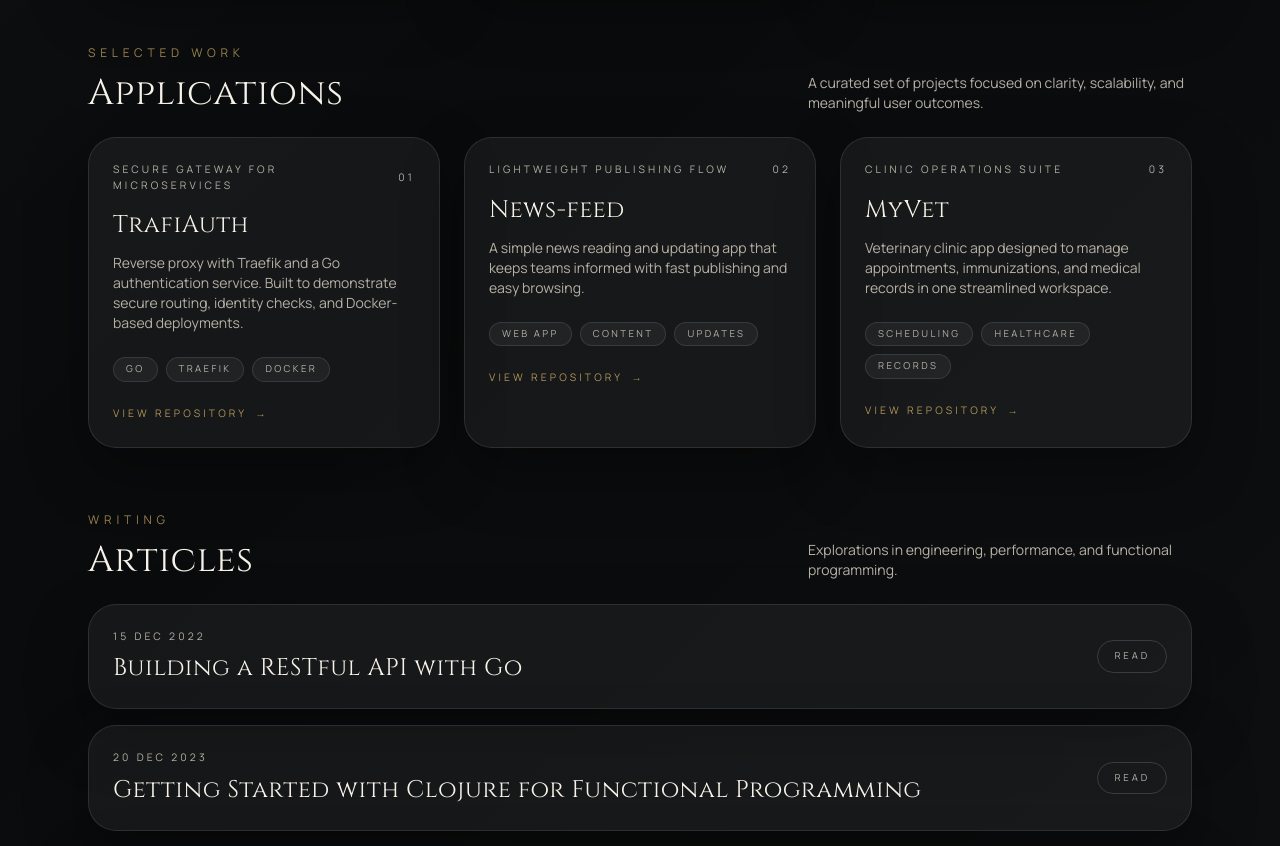
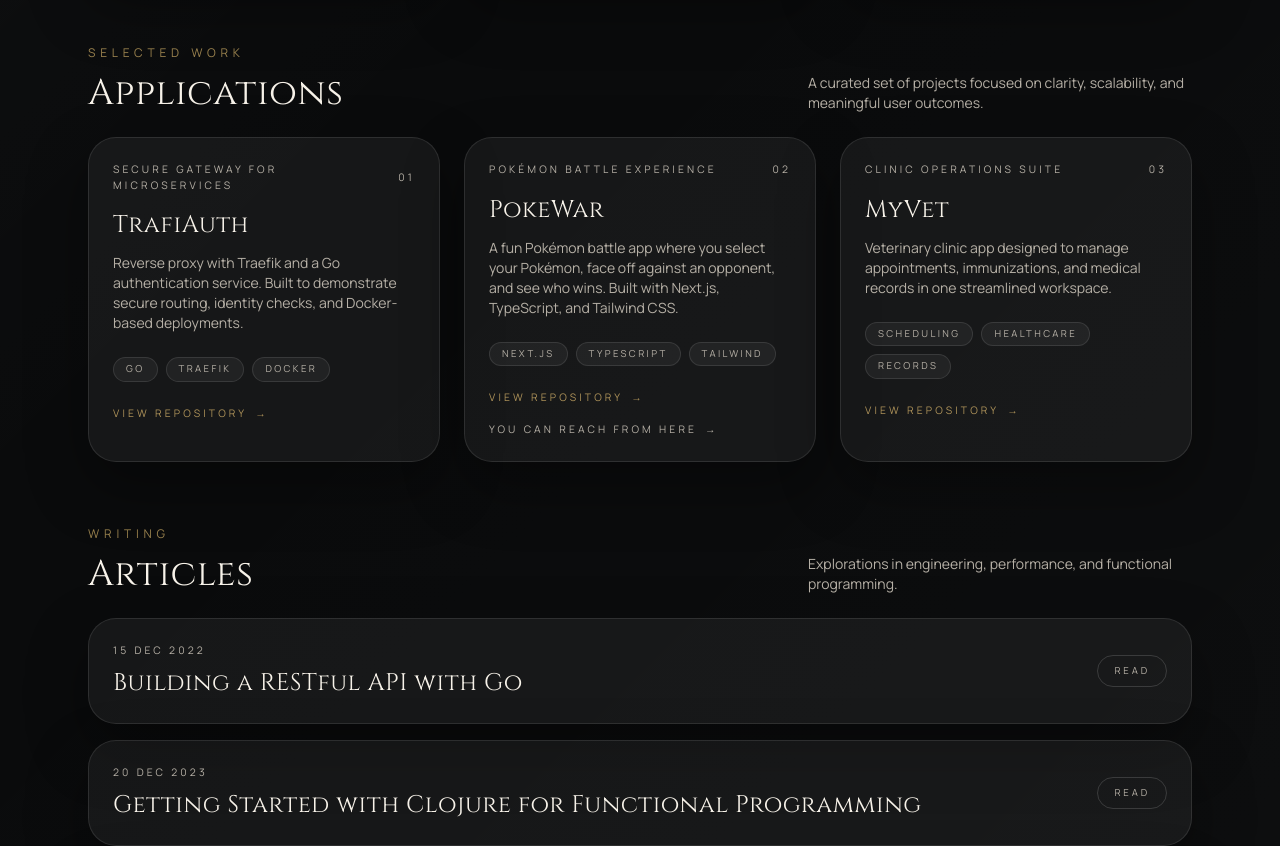
Before and after one commit to oozan/cv-web, a Next.js app: page / in a window 1280 px wide. Shown: the part 1060-1906 px from the top of the page. Built offline with nearby package versions, Linux system fonts and the light colour scheme.

Commit message:
Replace News-feed with PokeWar

```diff
--- a/src/components/Applications.tsx
+++ b/src/components/Applications.tsx
@@ -3,6 +3,8 @@
   subtitle: string;
   description: string;
   link: string;
+  demoLink?: string;
+  demoLabel?: string;
   tags: string[];
 }
 
@@ -16,12 +18,14 @@
     tags: ["Go", "Traefik", "Docker"],
   },
   {
-    name: "News-feed",
-    subtitle: "Lightweight publishing flow",
+    name: "PokeWar",
+    subtitle: "Pokémon battle experience",
     description:
-      "A simple news reading and updating app that keeps teams informed with fast publishing and easy browsing.",
-    link: "https://github.com/oozan/news-feed",
-    tags: ["Web App", "Content", "Updates"],
+      "A fun Pokémon battle app where you select your Pokémon, face off against an opponent, and see who wins. Built with Next.js, TypeScript, and Tailwind CSS.",
+    link: "https://github.com/oozan/pokewar",
+    demoLink: "https://pokewar.vercel.app",
+    demoLabel: "You can reach from here",
+    tags: ["Next.js", "TypeScript", "Tailwind"],
   },
   {
     name: "MyVet",
@@ -81,6 +85,28 @@
                 </span>
               ))}
             </div>
+            {app.demoLink ? (
+              <div className="mt-6 flex flex-wrap gap-4">
+                <a
+                  href={app.link}
+                  target="_blank"
+                  rel="noopener noreferrer"
+                  className="inline-flex items-center gap-2 text-[0.65rem] uppercase tracking-[0.3em] text-gold/80 transition hover:text-gold"
+                >
+                  View Repository
+                  <span aria-hidden="true">→</span>
+                </a>
+                <a
+                  href={app.demoLink}
+                  target="_blank"
+                  rel="noopener noreferrer"
+                  className="inline-flex items-center gap-2 text-[0.65rem] uppercase tracking-[0.3em] text-muted transition hover:text-ink"
+                >
+                  {app.demoLabel ?? "Live Demo"}
+                  <span aria-hidden="true">→</span>
+                </a>
+              </div>
+            ) : (
               <a
                 href={app.link}
                 target="_blank"
@@ -90,6 +116,7 @@
                 View Repository
                 <span aria-hidden="true">→</span>
               </a>
+            )}
             <div className="pointer-events-none absolute -right-20 -top-20 h-40 w-40 rounded-full bg-[radial-gradient(circle_at_center,rgba(214,179,106,0.2),transparent_70%)] opacity-0 blur-2xl transition group-hover:opacity-100" />
           </article>
         ))}
```
Lines whose indentation alone changed are shown as unchanged.
